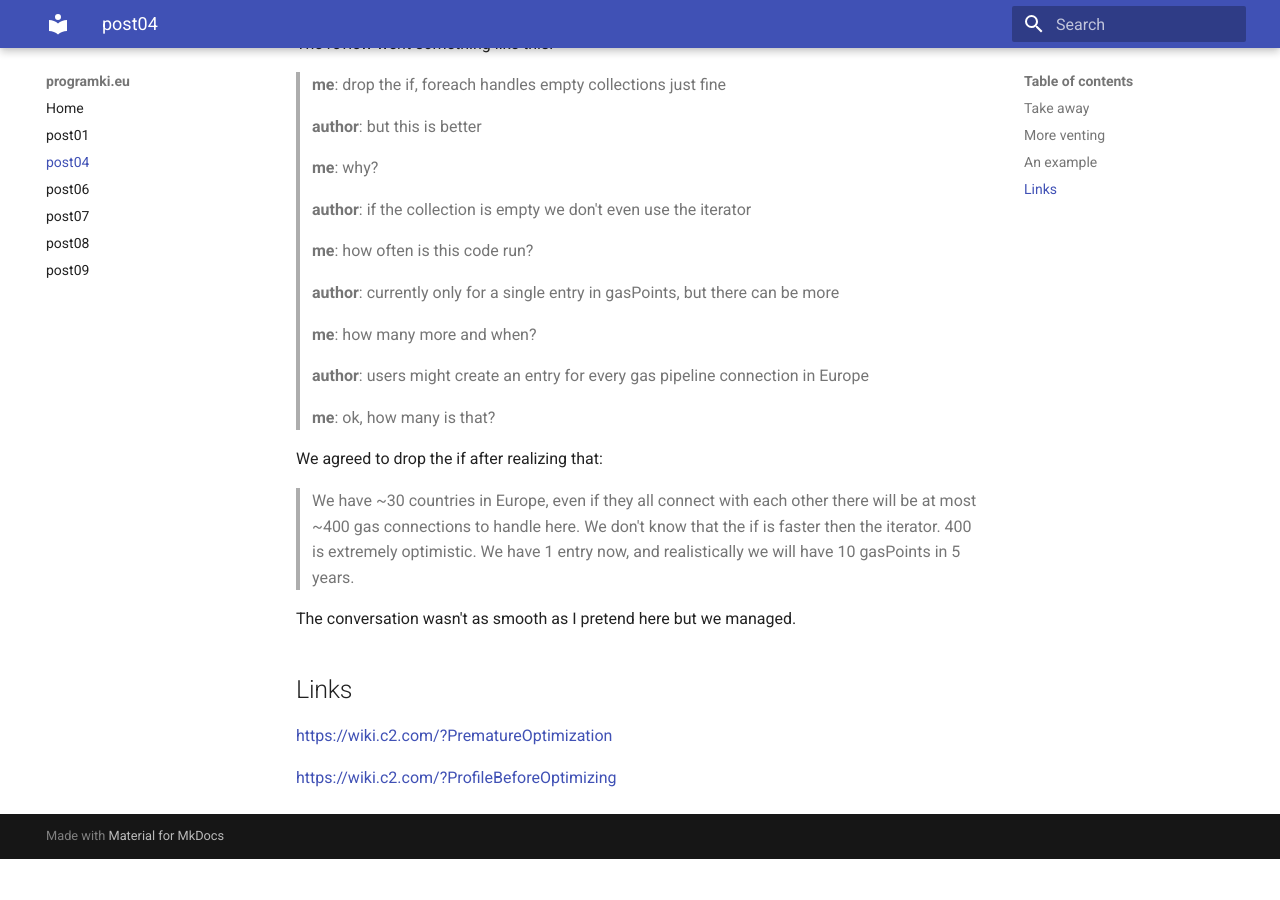
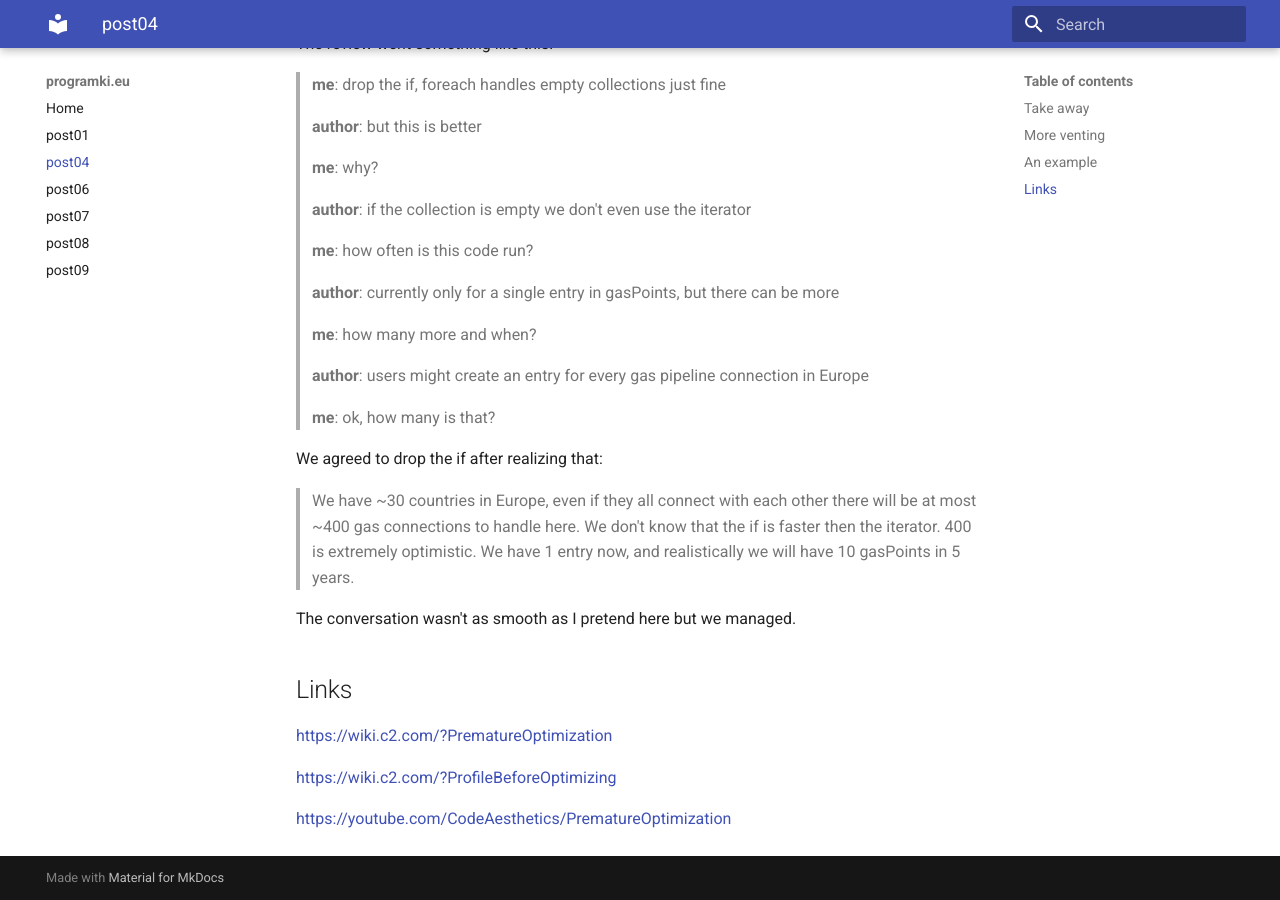
Before and after one commit to inwenis/blog, an MkDocs documentation site: the page built from docs/post04.md, in a window 1280 px wide and 900 px high, scrolled down 1810 px. Built offline with MkDocs 1.6.1 and Material for MkDocs 9.7.7, drawn with Linux system fonts in a browser that asks for light colours; before the commit the page ends 2669 px from its top, so only the background shows below that; some of the changed lines change nothing that is shown.

Commit message:
add link

```diff
--- a/docs/post04.md
+++ b/docs/post04.md
@@ -92,3 +92,5 @@ The conversation wasn't as smooth as I pretend here but we managed.
 [https://wiki.c2.com/?PrematureOptimization](https://wiki.c2.com/?PrematureOptimization)
 
 [https://wiki.c2.com/?ProfileBeforeOptimizing](https://wiki.c2.com/?ProfileBeforeOptimizing)
+
+[https://youtube.com/CodeAesthetics/PrematureOptimization](https://www.youtube.com/watch?v=tKbV6BpH-C8)
```
